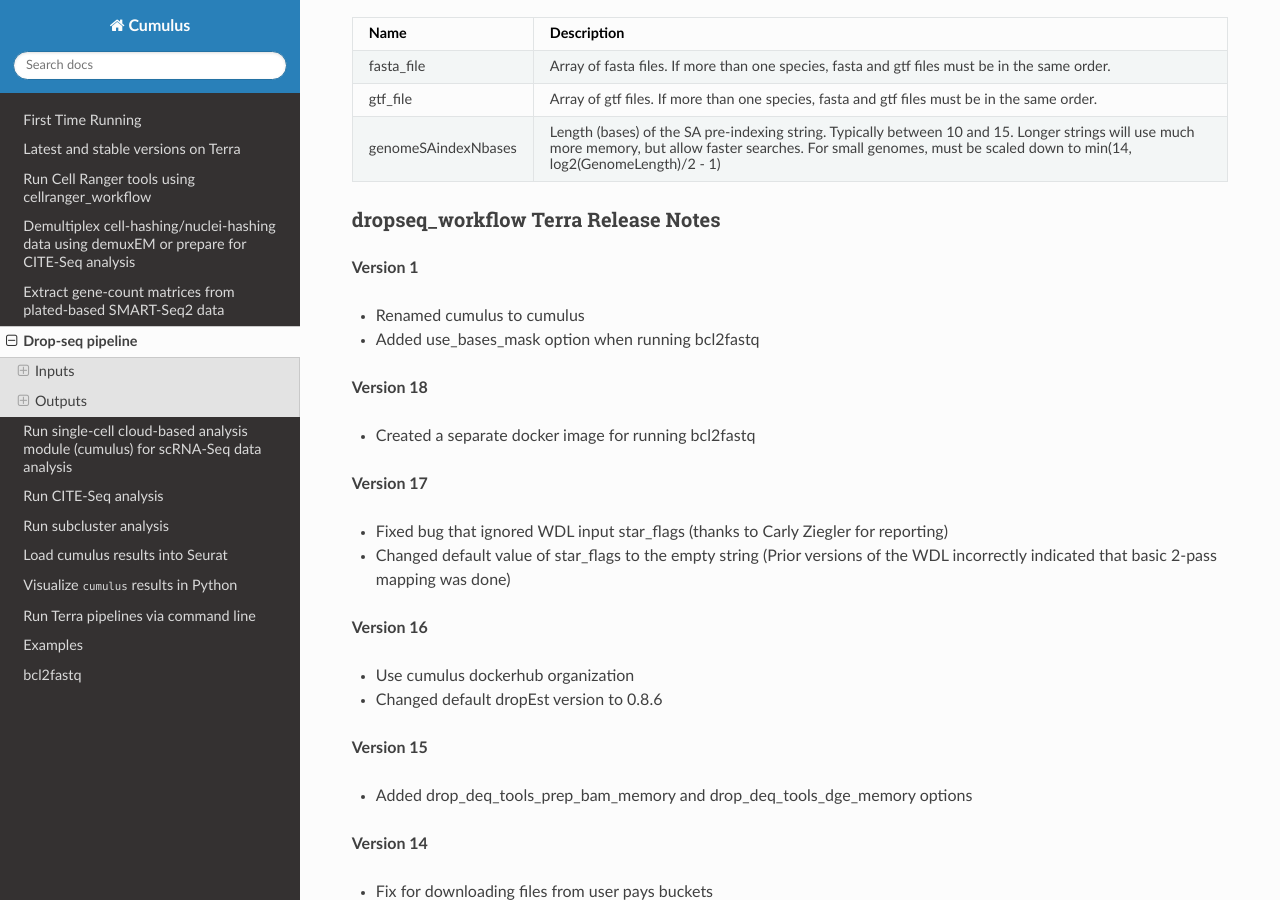
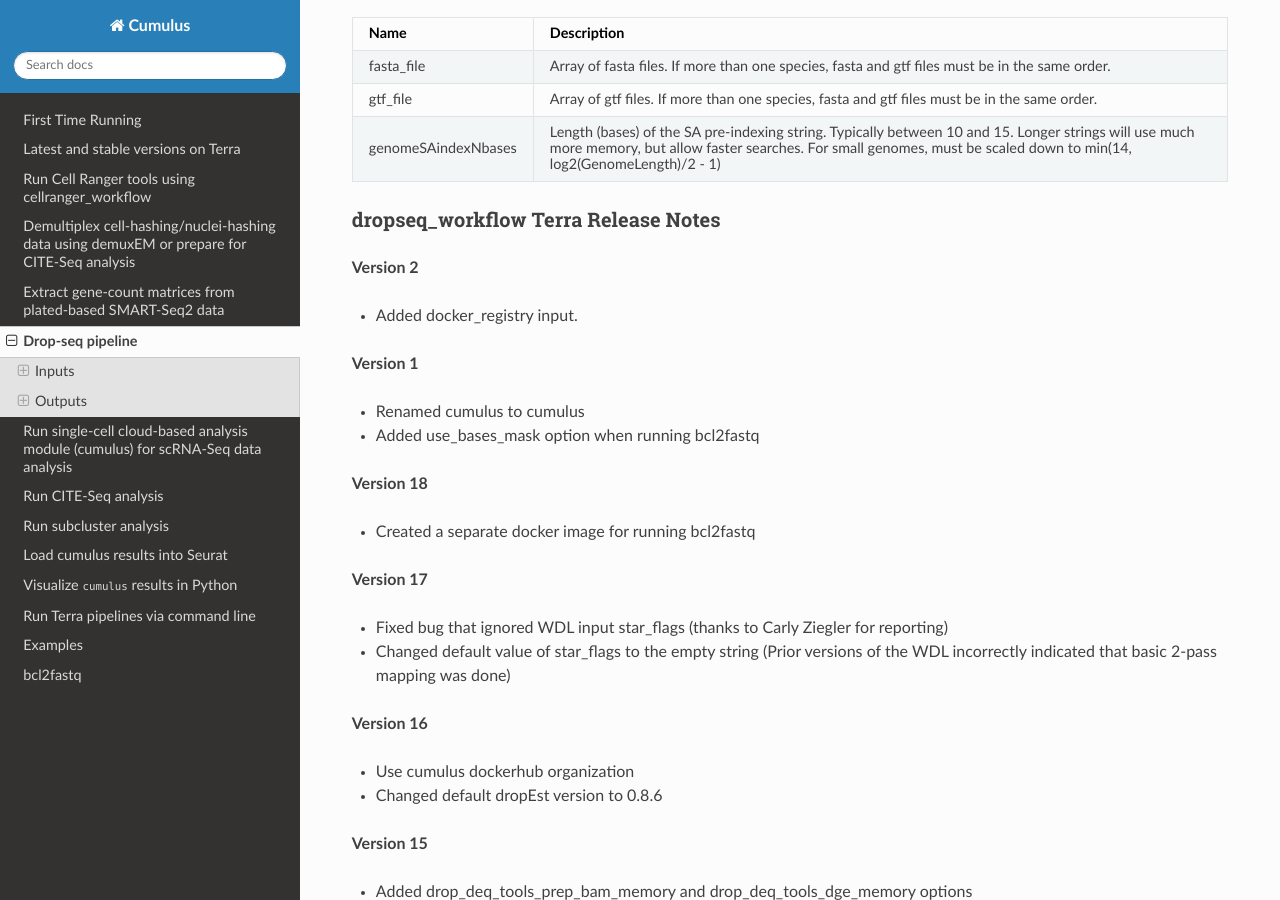
Before and after one commit to lilab-bcb/cumulus, a Sphinx documentation site: the page built from docs/drop_seq.rst, in a window 1280 px wide and 900 px high, scrolled down 4053 px. Built offline with Sphinx 7.4.7 and the Read the Docs theme 2.0.0, drawn with Linux system fonts in a browser that asks for light colours.

Commit message:
added docker_registry input

```diff
--- a/docs/drop_seq.rst
+++ b/docs/drop_seq.rst
@@ -204,6 +204,10 @@ Please see the description of important inputs below.
 dropseq_workflow Terra Release Notes
 ===================================================
 
+**Version 2**
+
+- Added docker_registry input.
+
 **Version 1**
 
 - Renamed cumulus to cumulus
```
Also changed, not shown: 7 other files.
